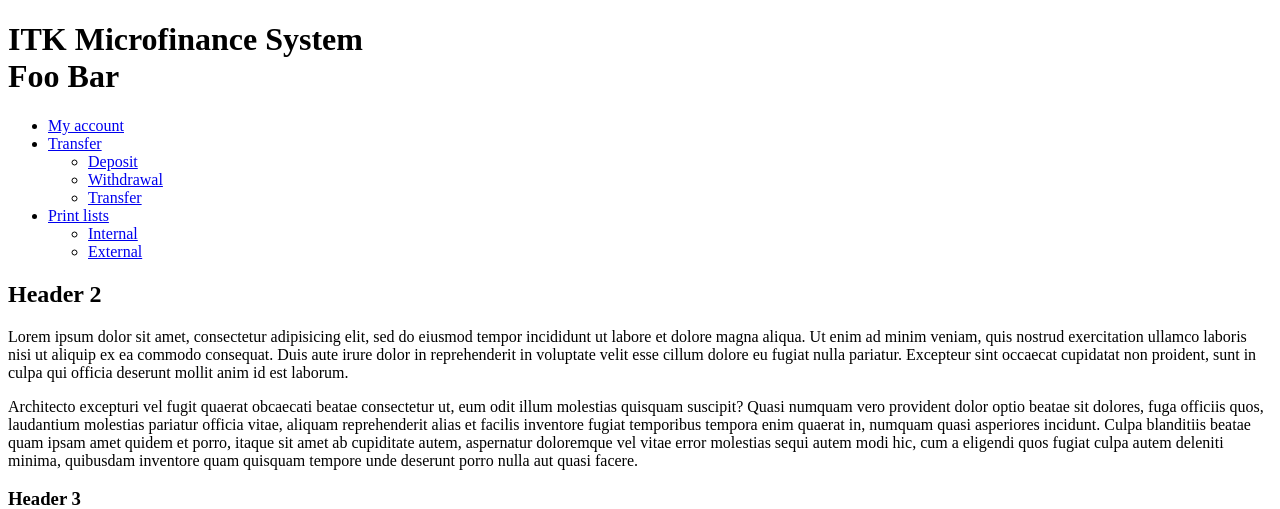
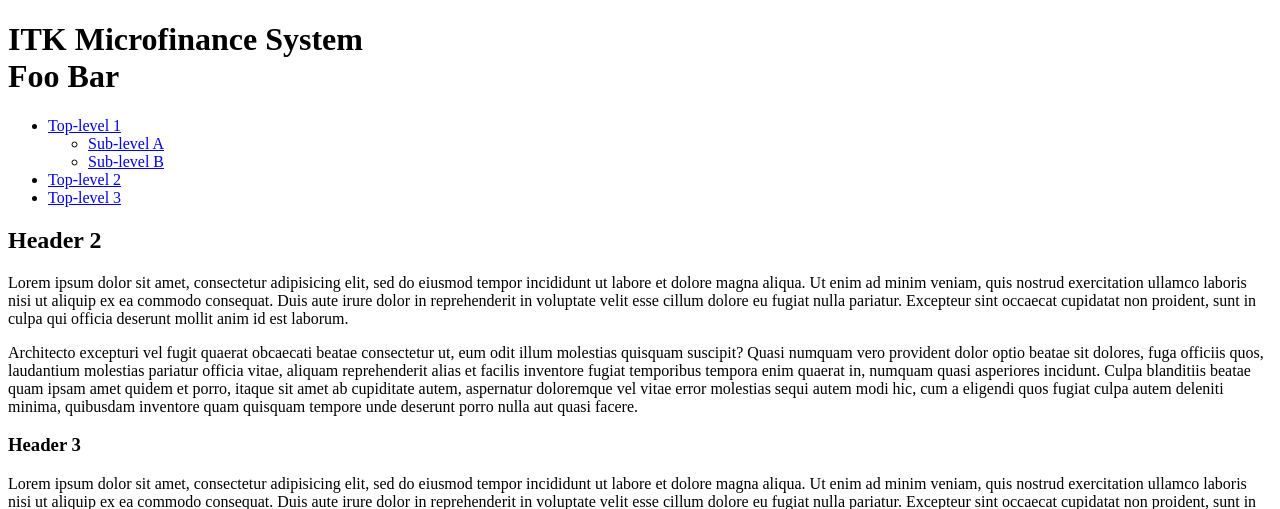
Before and after one commit to itkinside/ufs, a Django app: template templates/base.html in a window 1280 px wide. Shown: the top 509 px of the page. Run offline with Django 3.2, Linux system fonts and the light colour scheme; the template is opened without the code that fills it, so the values that code supplies are empty; some libraries are stand-ins or nearby versions.

```diff
--- a/templates/base.html
+++ b/templates/base.html
@@ -28,30 +28,14 @@ ITK Microfinance System<br />
 <div id="menu">
 {% block menu %}
 <ul id="menulist">
-    <li><a href="#">My account</a></li>
-    <li><a href="#">Transfer</a>
+    <li><a href="#">Top-level 1</a>
         <ul>
-            <li><a href="#">Deposit</a></li>
-            <li><a href="#">Withdrawal</a></li>
-            <li><a href="#">Transfer</a></li>
+            <li><a href="#">Sub-level A</a></li>
+            <li><a href="#">Sub-level B</a></li>
         </ul>
     </li>
-    <li><a href="#">Print lists</a>
-        <ul>
-            <li><a href="#">Internal</a></li>
-            <li><a href="#">External</a></li>
-        </ul>
-    </li>
-{% if admin %}
-    <li class="admin"><a href="#">Transactions</a>
-        <ul>
-            <li><a href="#">Approve</a></li>
-            <li><a href="#">Register</a></li>
-        </ul>
-    </li>
-    <li class="admin"><a href="#">Settlements</a></li>
-    <li class="admin"><a href="#">Balance</a></li>
-{% endif %}
+    <li><a href="#">Top-level 2</a></li>
+    <li class="admin"><a href="#">Top-level 3</a></li>
 </ul>
 {% endblock %}
 </div>
```
Also changed, not shown: templates/accounting/base.html (added, +30 -0 lines).
